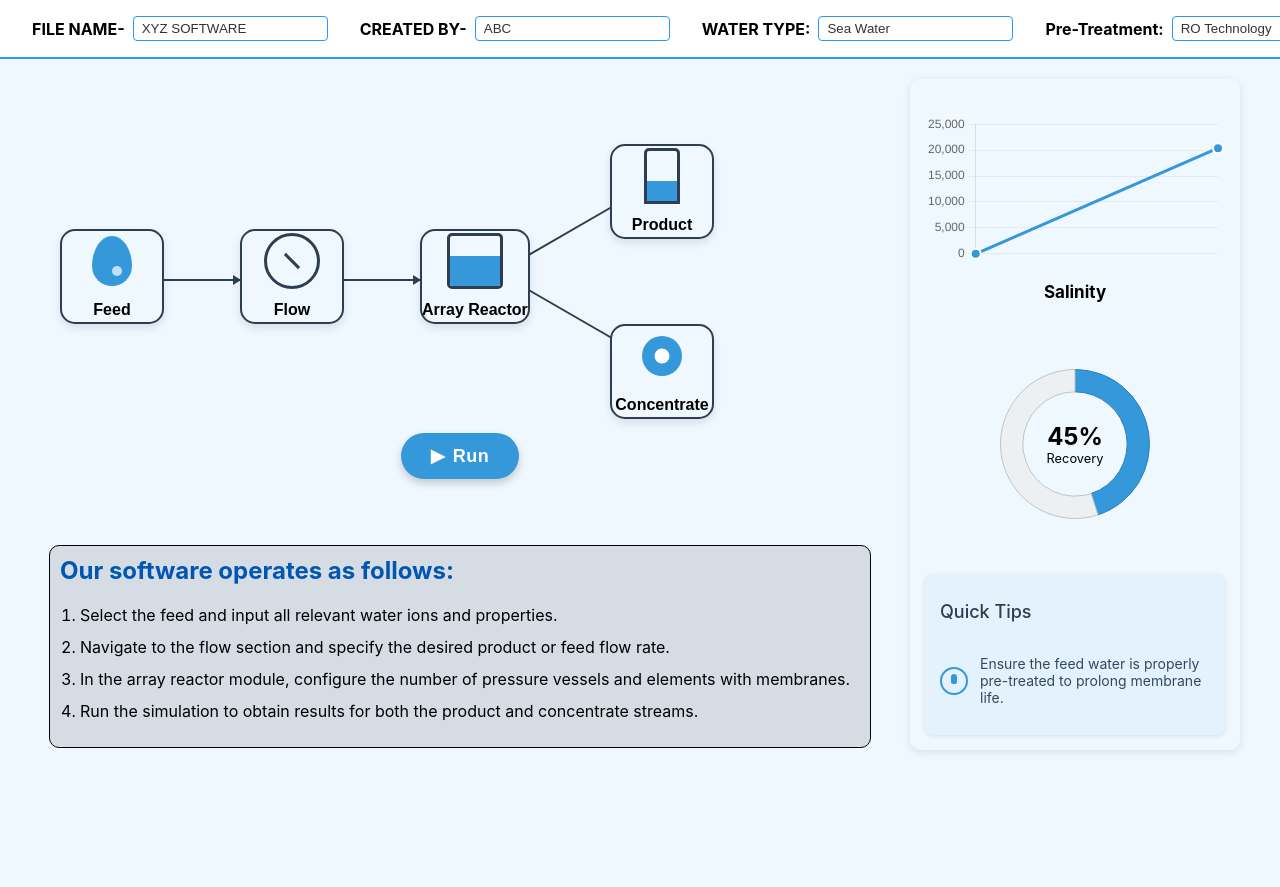
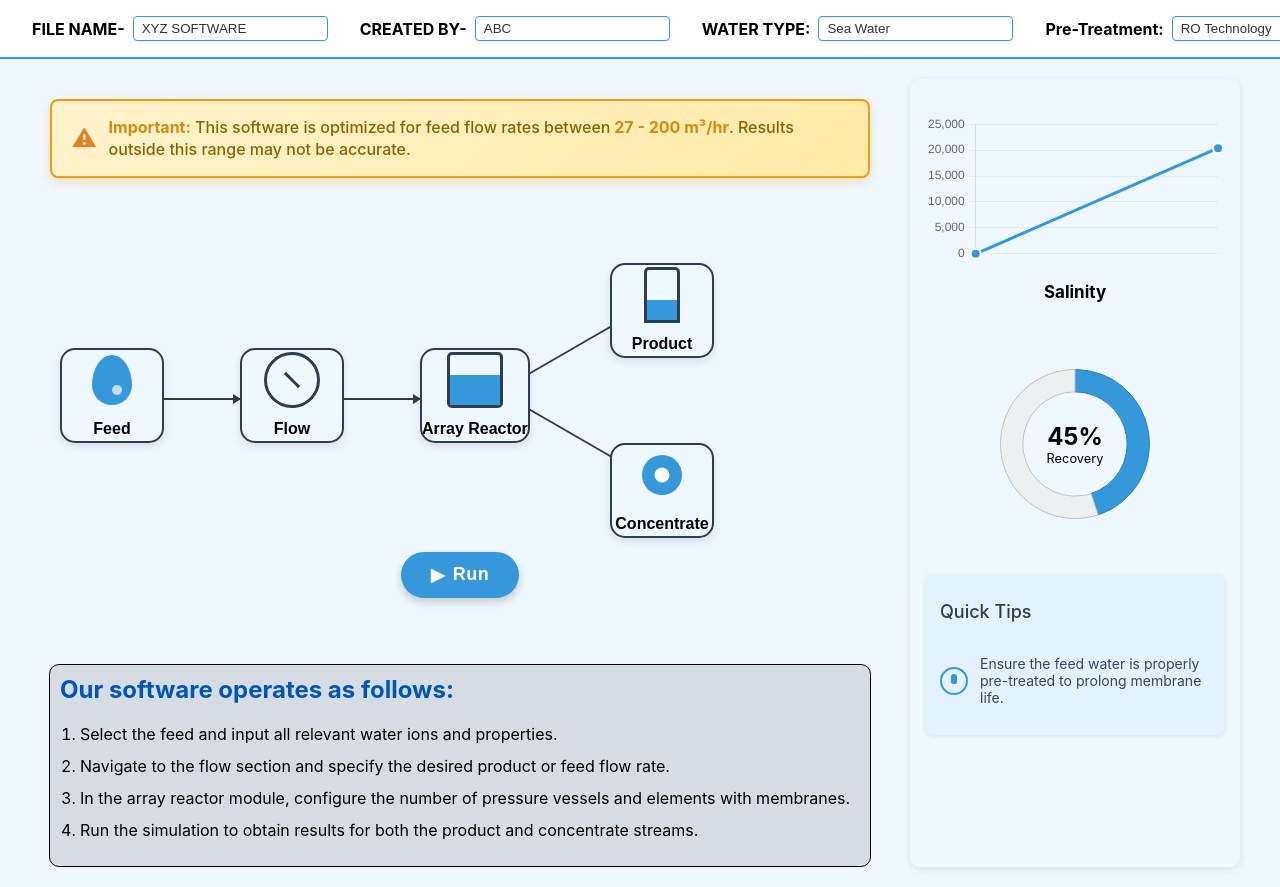
Before and after one commit to 0xAnon0602/Feed-Flow-Frontend, a React (Create React App) app: page / in a window 1280 px wide. Shown: the top 887 px of the page. Before the commit the page ends 800 px from the top, so only its background shows below. Built offline with nearby package versions, Linux system fonts and the light colour scheme.

Commit message:
added warnings

```diff
--- a/src/components/FlowDiagram.js
+++ b/src/components/FlowDiagram.js
@@ -266,6 +266,17 @@ const FlowDiagram = () => {
     <div>
       <div className="flow-diagram-layout">
         <div className="flow-diagram-main">
+          {/* Feed Flow Range Warning */}
+          <div className="feed-flow-warning">
+            <div className="warning-banner">
+              <span className="warning-icon">⚠</span>
+              <span className="warning-text">
+                <strong>Important:</strong> This software is optimized for feed flow rates between
+                <strong> 27 - 200 m³/hr</strong>. Results outside this range may not be accurate.
+              </span>
+            </div>
+          </div>
+
           <div className="flow-diagram-container">
 
             {/* Feed box */}
--- a/src/css/FlowDiagram.css
+++ b/src/css/FlowDiagram.css
@@ -651,3 +651,60 @@ body {
     box-shadow: 0 4px 12px rgba(214, 48, 49, 0.6);
   }
 }
+
+/* Feed Flow Range Warning Styles */
+.feed-flow-warning {
+  margin: 20px 0;
+  padding: 0 10px;
+}
+
+.warning-banner {
+  background: linear-gradient(135deg, #fff3cd, #ffeaa7);
+  border: 2px solid #f39c12;
+  border-radius: 8px;
+  padding: 15px 20px;
+  display: flex;
+  align-items: center;
+  gap: 12px;
+  box-shadow: 0 4px 12px rgba(243, 156, 18, 0.2);
+  animation: warningPulse 3s ease-in-out infinite;
+}
+
+.warning-icon {
+  font-size: 24px;
+  color: #e67e22;
+  flex-shrink: 0;
+}
+
+.warning-text {
+  color: #856404;
+  font-size: 16px;
+  line-height: 1.4;
+  font-weight: 500;
+}
+
+.warning-text strong {
+  color: #d68910;
+}
+
+@keyframes warningPulse {
+  0%, 100% {
+    box-shadow: 0 4px 12px rgba(243, 156, 18, 0.2);
+  }
+  50% {
+    box-shadow: 0 6px 16px rgba(243, 156, 18, 0.4);
+  }
+}
+
+/* Responsive design for warning */
+@media (max-width: 768px) {
+  .warning-banner {
+    flex-direction: column;
+    text-align: center;
+    gap: 8px;
+  }
+
+  .warning-text {
+    font-size: 14px;
+  }
+}
```
